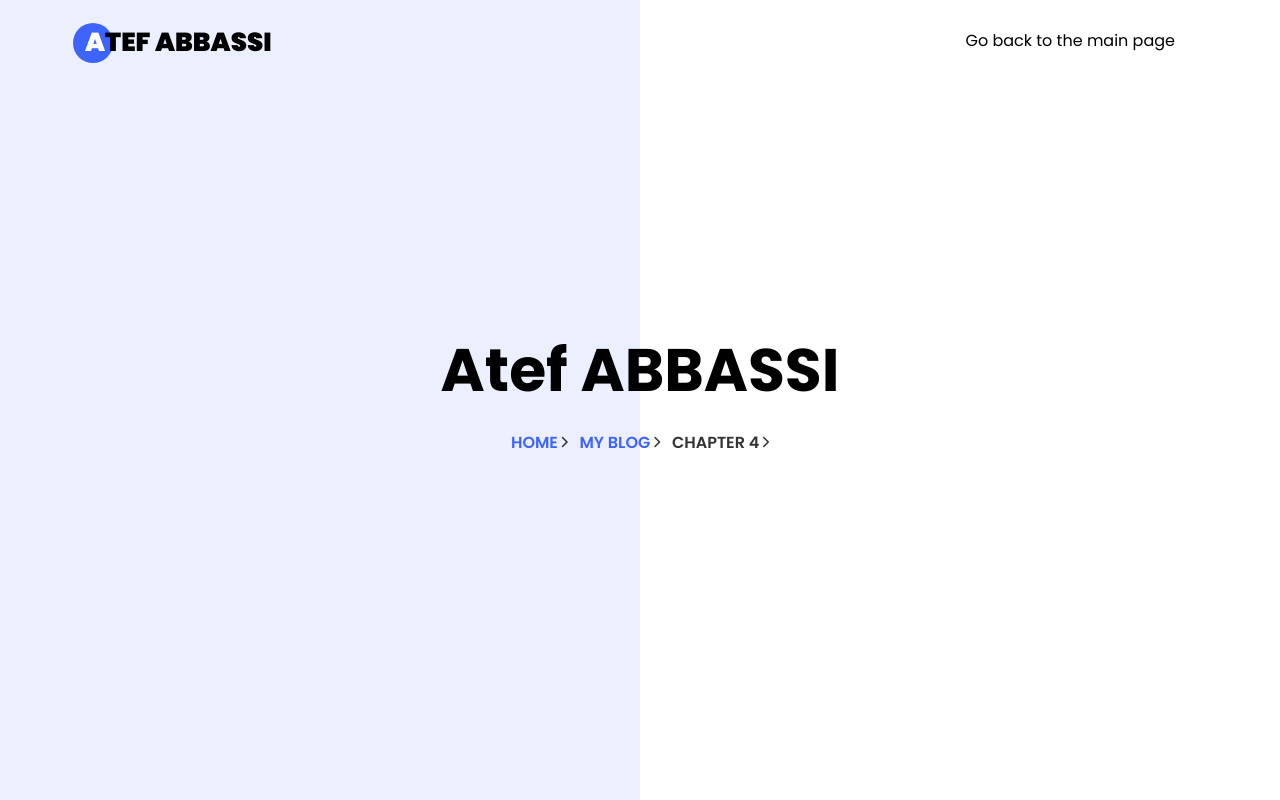
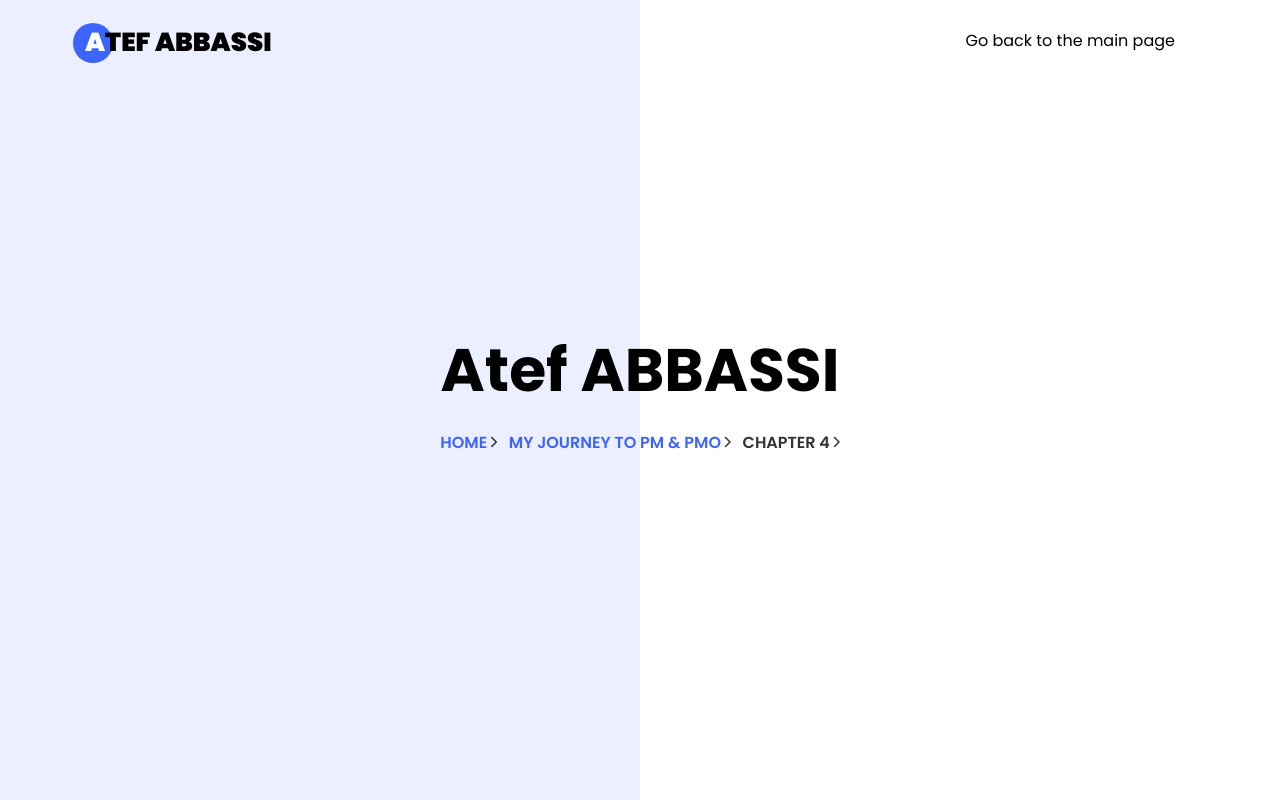
Before and after one commit to atefabbassi/Portfolio, a plain HTML site: page Chapter 4.html in a window 1280 px wide. Shown: the top 800 px of the page. Drawn offline with Linux system fonts and the light colour scheme; files whose address does not match are found by name.

Commit message:
Update Chapter 4.html

```diff
--- a/Chapter 4.html
+++ b/Chapter 4.html
@@ -1,7 +1,7 @@
 <!DOCTYPE html>
 <html lang="en">
   <head>
-    <title>PM Blog</title>
+    <title>PM CHAP4</title>
     <meta charset="utf-8">
     <meta name="viewport" content="width=device-width, initial-scale=1, shrink-to-fit=no">
 
@@ -47,7 +47,7 @@
           <div class="col-lg-10 ftco-animate d-flex align-items-center">
           	<div class="text text-center">
           		<h1 class="mb-3 bread">Atef ABBASSI </h1>
-	            <p class="breadcrumbs"><span class="mr-2"><a href="index.html">Home <i class="ion-ios-arrow-forward"></i></a></span> <span class="mr-2"><a href="blog.html">My Blog <i class="ion-ios-arrow-forward"></i></a></span> <span>Chapter 4 <i class="ion-ios-arrow-forward"></i></span></p>
+	            <p class="breadcrumbs"><span class="mr-2"><a href="https://atefabbassi.github.io/Portfolio/index.html">Home <i class="ion-ios-arrow-forward"></i></a></span> <span class="mr-2"><a href="https://atefabbassi.github.io/Portfolio/PM.html">My journey to PM & PMO <i class="ion-ios-arrow-forward"></i></a></span> <span>Chapter 4 <i class="ion-ios-arrow-forward"></i></span></p>
             </div>
           </div>
         </div>
```
